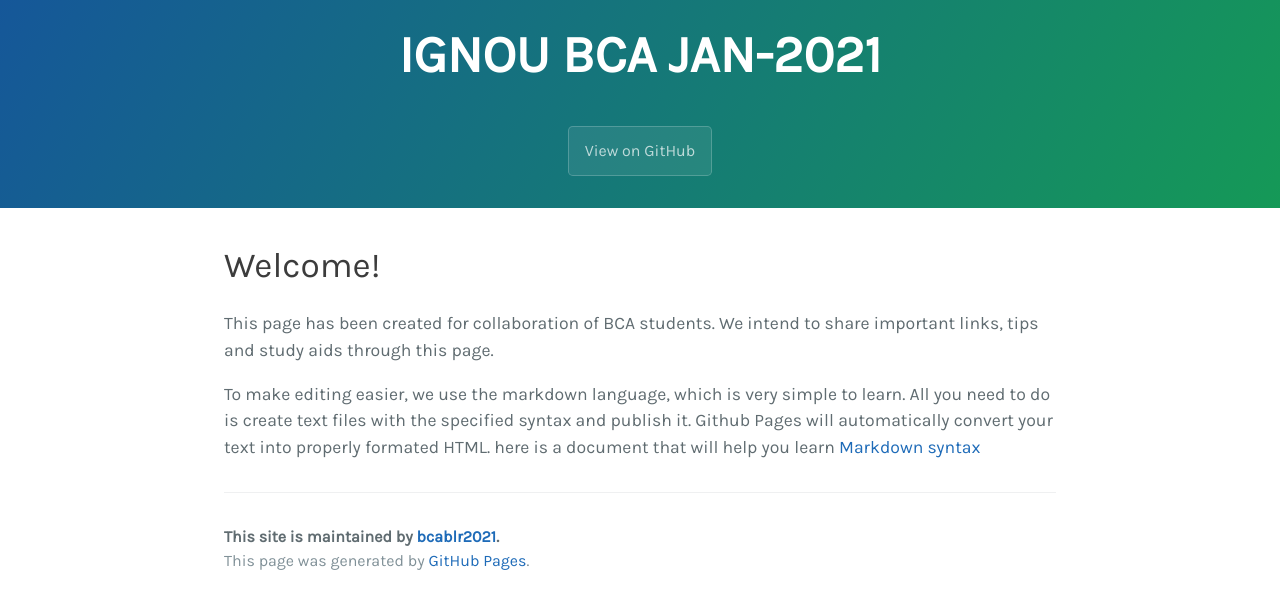
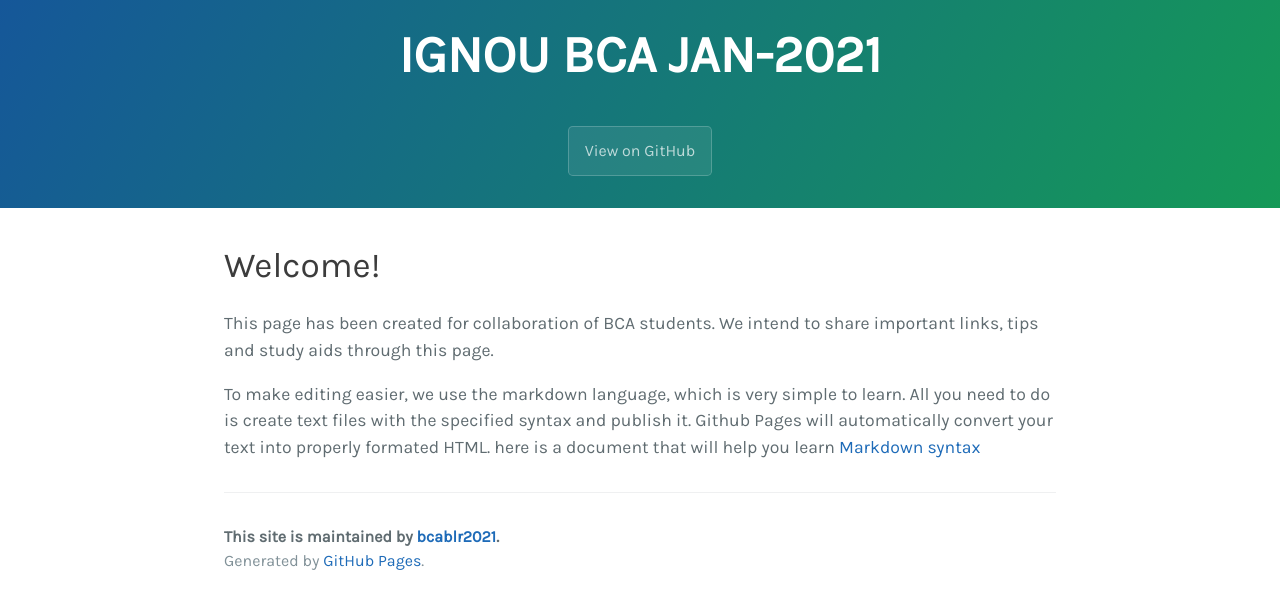
Before and after one commit to bcablr2021/general, a Jekyll site: the page built from index.md, in a window 1280 px wide. Shown: the top 609 px of the page. Built offline with Jekyll 4.4.1, drawn with Linux system fonts in a browser that asks for light colours; our own code applies the rules of GitHub Pages for plain Markdown files; the repository's description, which GitHub fills in, is left out.

Commit message:
Update default.html

```diff
--- a/_layouts/default.html
+++ b/_layouts/default.html
@@ -41,7 +41,7 @@
         {% if site.github.is_project_page %}
           <span class="site-footer-owner">This site is maintained by <a href="{{ site.github.owner_url }}">{{ site.github.owner_name }}</a>.</span>
         {% endif %}
-        <span class="site-footer-credits">This page was generated by <a href="https://pages.github.com">GitHub Pages</a>.</span>
+        <span class="site-footer-credits">Generated by <a href="https://pages.github.com">GitHub Pages</a>.</span>
       </footer>
     </main>
   </body>
```
